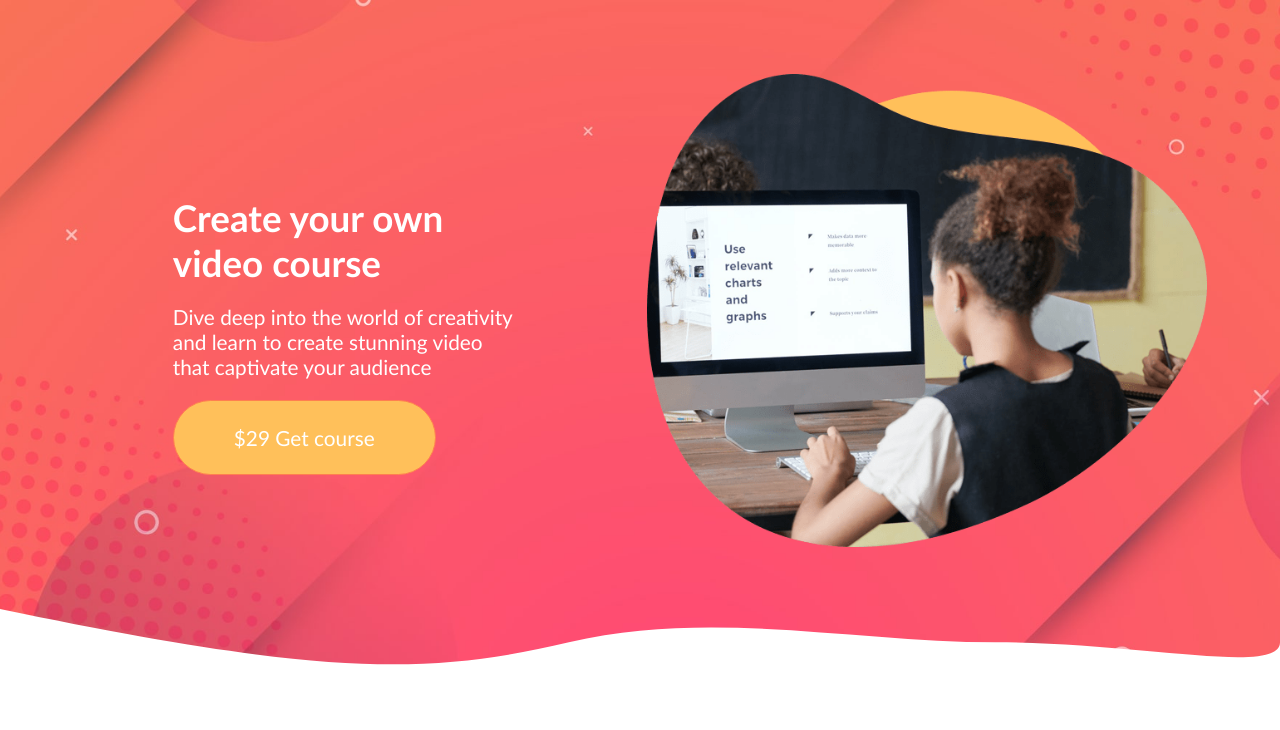
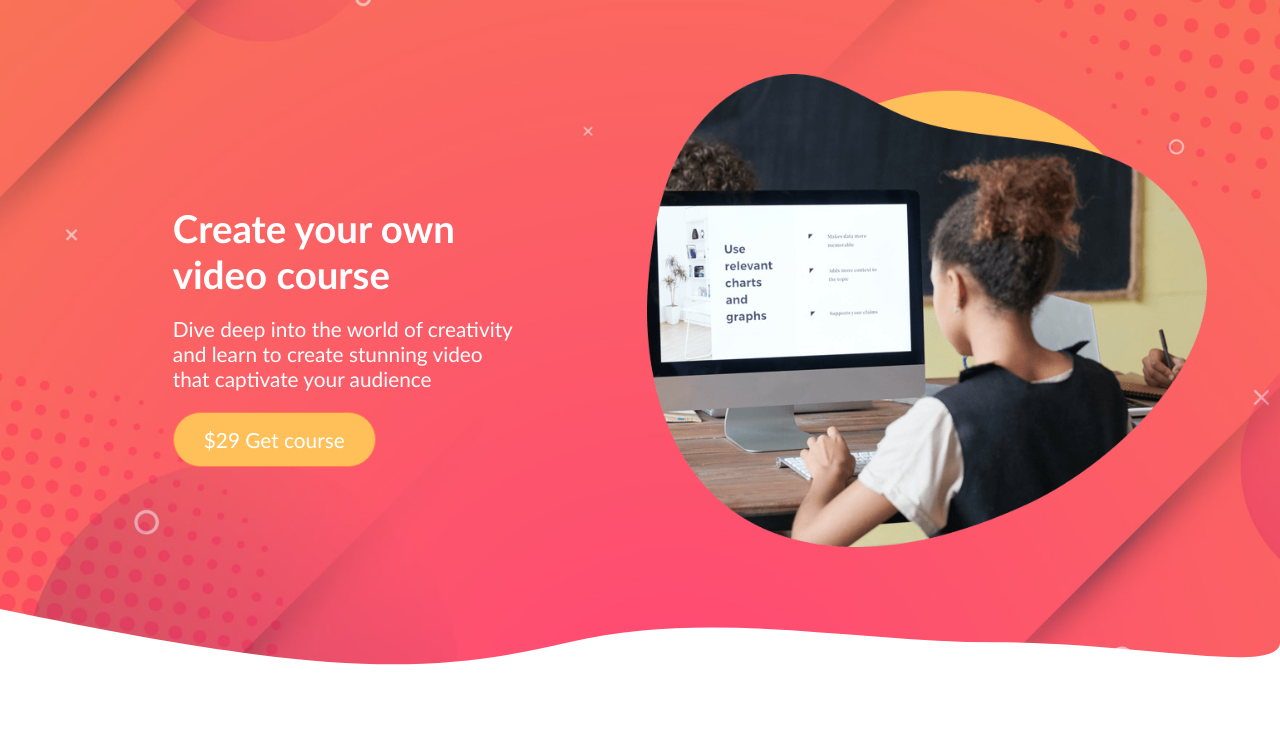
Before and after one commit to InnoEmma/tutor-website, a plain HTML site: page index.html in a window 1280 px wide. Shown: the part 70-800 px from the top of the page. Drawn offline with Linux system fonts and the light colour scheme.

Commit message:
Reset everything

```diff
--- a/style.css
+++ b/style.css
@@ -184,7 +184,7 @@ section {
 }
 
 .hero h1 {
-  font-size: 2.3rem;
+  font-size: 2.4rem;
   line-height: 1.2;
   font-weight: 700;
   margin-bottom: 20px;
@@ -206,7 +206,7 @@ section {
 .btn {
   display: inline-block;
   /* width: 200px; */
-  padding: 20px 60px;
+  padding: 10px 30px;
   border: 1px solid coral;
   border-radius: 40px;
   background: var(--secondary-color);
```
